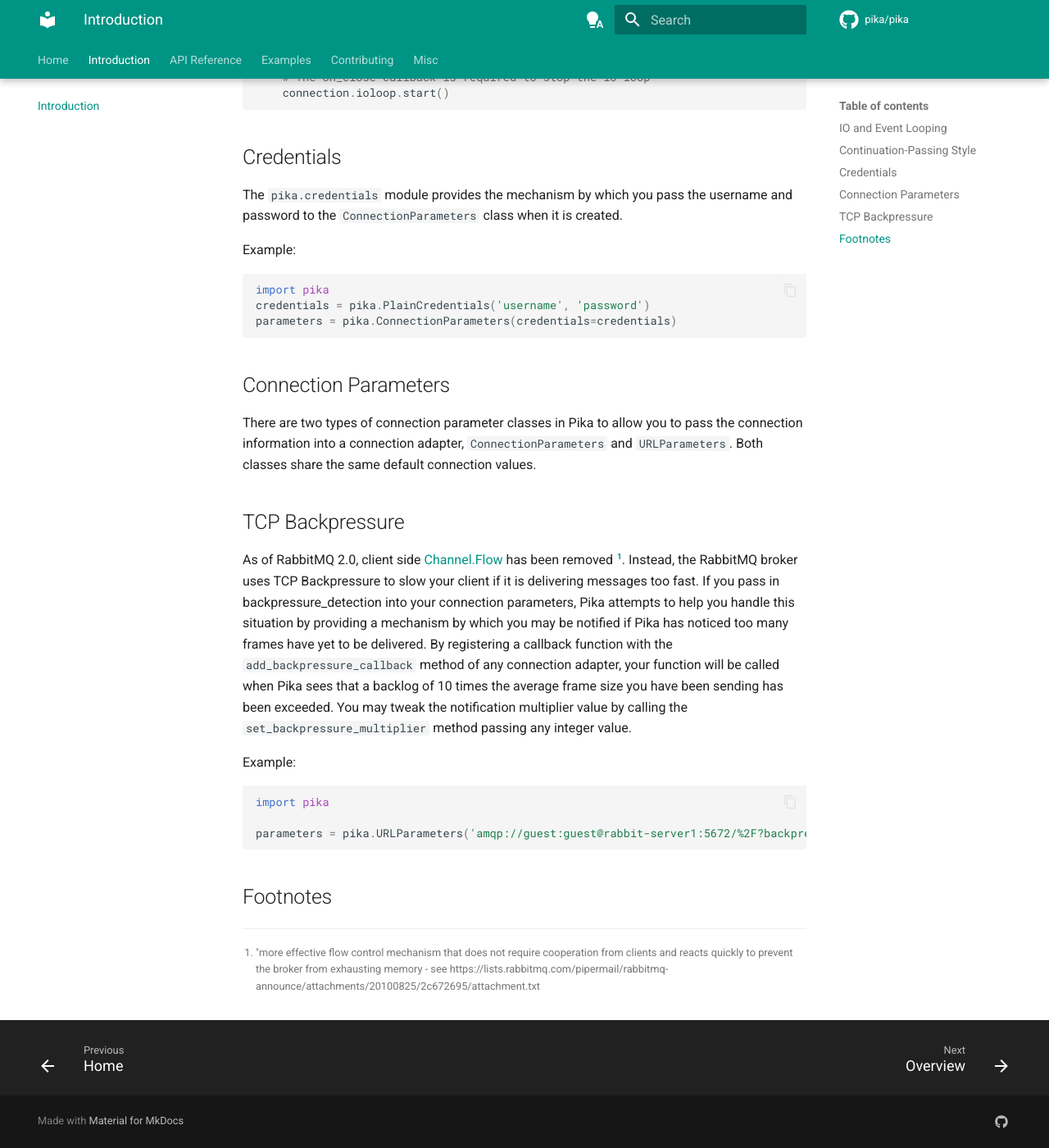
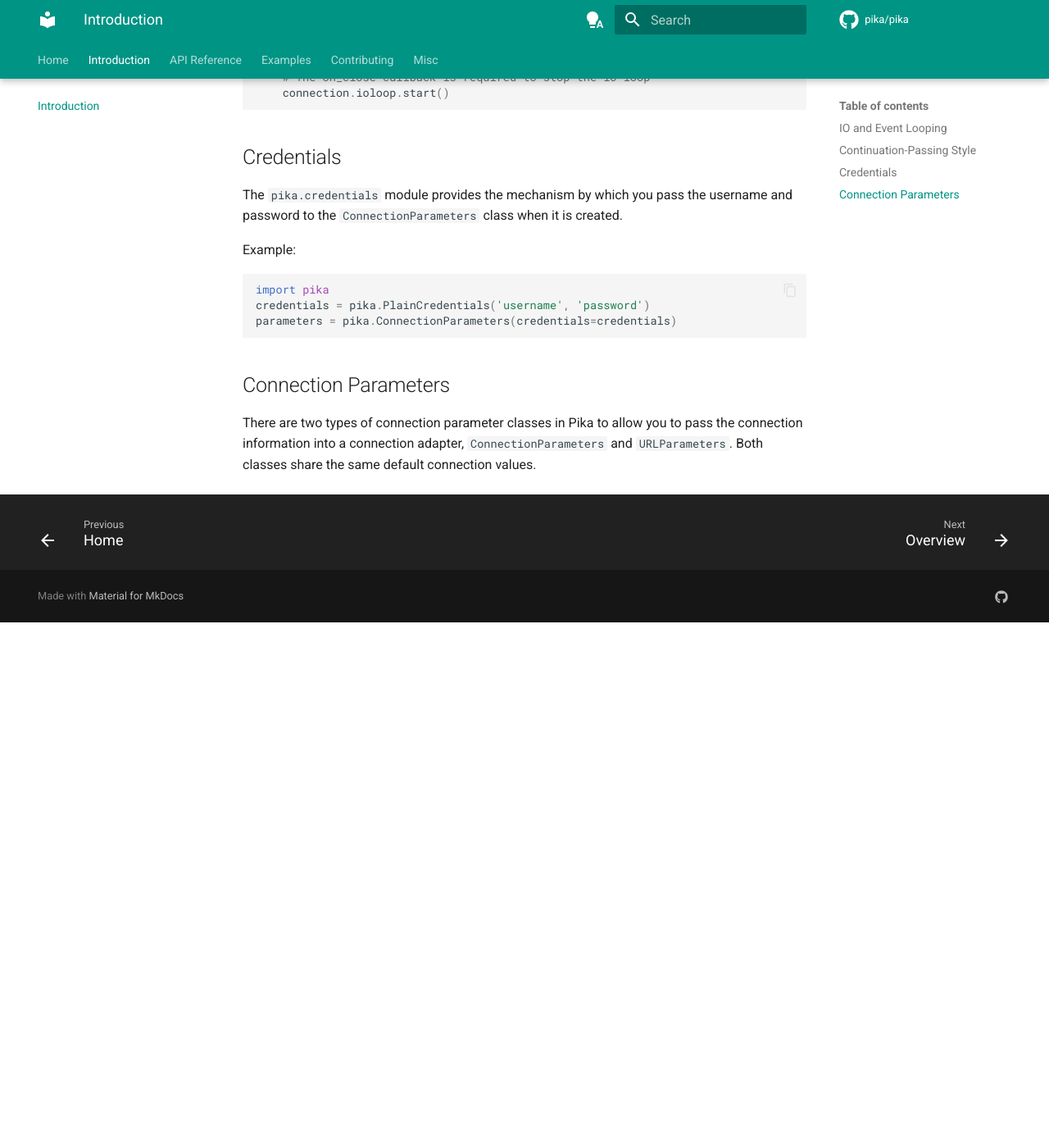
Before and after one commit to pika/pika, an MkDocs documentation site: the page built from docs/intro.md, in a window 1280 px wide and 1400 px high, scrolled down 2503 px. Shown: the whole window at 82% size. Built offline with MkDocs 1.6.1 and Material for MkDocs 9.7.7, drawn with Linux system fonts in a browser that asks for light colours; comment, search, counter and statistics services are not loaded; the version menu is left out; after the commit the page ends 3262 px from its top, so only the background shows below that.

Commit message:
Remove outdated TCP Backpressure section from the introduction documentation in `intro.md` to streamline content and improve clarity.

````diff
--- a/docs/intro.md
+++ b/docs/intro.md
@@ -118,21 +118,3 @@ parameters = pika.ConnectionParameters(credentials=credentials)
 
 ## Connection Parameters
 There are two types of connection parameter classes in Pika to allow you to pass the connection information into a connection adapter, `ConnectionParameters` and `URLParameters`. Both classes share the same default connection values.
-
-<a id="intro_to_backpressure"></a>
-
-## TCP Backpressure
-
-As of RabbitMQ 2.0, client side [Channel.Flow](https://www.rabbitmq.com/amqp-0-9-1-quickref.html#channel.flow) has been removed [^f1]. Instead, the RabbitMQ broker uses TCP Backpressure to slow your client if it is delivering messages too fast. If you pass in backpressure_detection into your connection parameters, Pika attempts to help you handle this situation by providing a mechanism by which you may be notified if Pika has noticed too many frames have yet to be delivered. By registering a callback function with the `add_backpressure_callback` method of any connection adapter, your function will be called when Pika sees that a backlog of 10 times the average frame size you have been sending has been exceeded. You may tweak the notification multiplier value by calling the `set_backpressure_multiplier` method passing any integer value.
-
-Example:
-
-```python
-import pika
-
-parameters = pika.URLParameters('amqp://guest:guest@rabbit-server1:5672/%2F?backpressure_detection=t')
-
-```
-## Footnotes
-
-[^f1]: "more effective flow control mechanism that does not require cooperation from clients and reacts quickly to prevent the broker from exhausting memory - see https://lists.rabbitmq.com/pipermail/rabbitmq-announce/attachments/20100825/2c672695/attachment.txt
````
